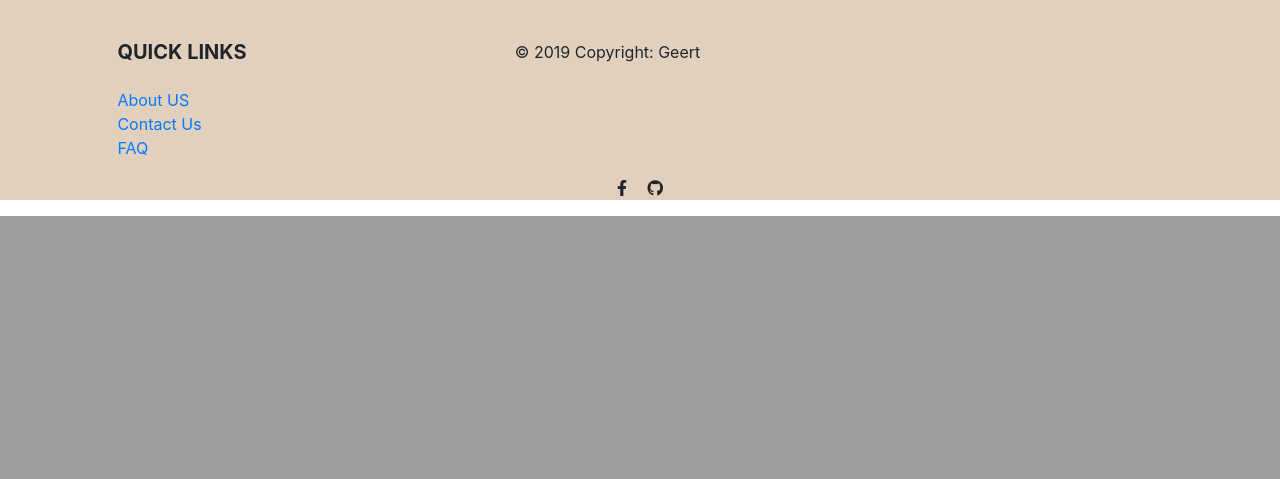
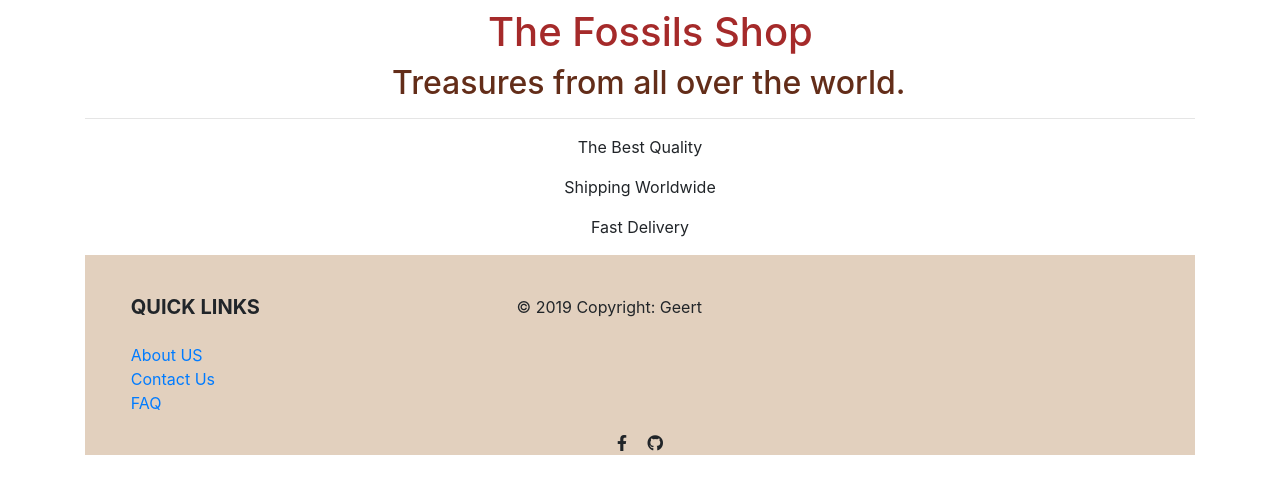
Before and after one commit to codingwithgeert/fossil-website, a Django app: page / in a window 1280 px wide. Shown: the part 1076-1555 px from the top of the page. Before the commit the page ends 1292 px from the top, so only its background shows below. Run offline with Django 3.2, Linux system fonts and the light colour scheme; data that the repository does not hold is empty; some libraries are stand-ins or nearby versions.

Commit message:
Added header and intro with icon boxes

```diff
--- a/shop/templates/shop/index.html
+++ b/shop/templates/shop/index.html
@@ -23,6 +23,59 @@
   </a>
 </div>
 <!-- end col -->
-{% for product in product_objects %}
-{{ product.title }} {% endfor %}
+
+<div class="container-fluid">
+  <div class="row">
+    <div class="col-12">
+      <div class="container py-2">
+
+        <!-- Header and intro -->
+        <div class="row">
+          <header id="home-header" class="col-12 text-center">
+            <h1>The Fossils Shop</h1>
+            <h2>Treasures from all over the world.</h2>
+            <hr>
+            <!-- icon box pictures -->
+            <div class="icon-box-wrapper">
+              <div class="icon-box">
+                <i class="im im-trophy"></i>
+                <p>The Best Quality</p>
+              </div>
+              <div class="icon-box">
+                <i class="im im-globe"></i>
+                <p>Shipping Worldwide</p>
+              </div>
+            </div>
+            <div class="icon-box-wrapper">
+              <div class="icon-box">
+                <i class="im im-timer"></i>
+                <p>Fast Delivery</p>
+              </div>
+            </div>
+          </header>
+        </div>
+
+<div class="container">
+    <div class="row">
+        {% for product in product_objects %}
+        <div class="col col-sm-4">
+            <div class="card" style="width: 10rem;">
+                <img src="{{MEDIA_URL}}{{product.image}}" class="card-img-top" alt="{{product.name}}">
+                <div class="card-body">
+                    <h3>{{product.title}}</h3>
+                    <p>€{{product.price}}</p>
+                </div>
+                <form method="post" action="#">
+                    {% csrf_token %}
+                    <div class="input-group">
+                        <input name="quantity" type="number" min="1" max="999" class="form-control" placeholder="Quantity">
+                        <span class="input-group-btn">
+                            <button class="btn btn-success" type="submit">Add</button>
+                        </span>
+                    </div>
+                </form>
+            </div>
+        </div>
+        {% endfor %}
+    </div>
 {% endblock %}
```
